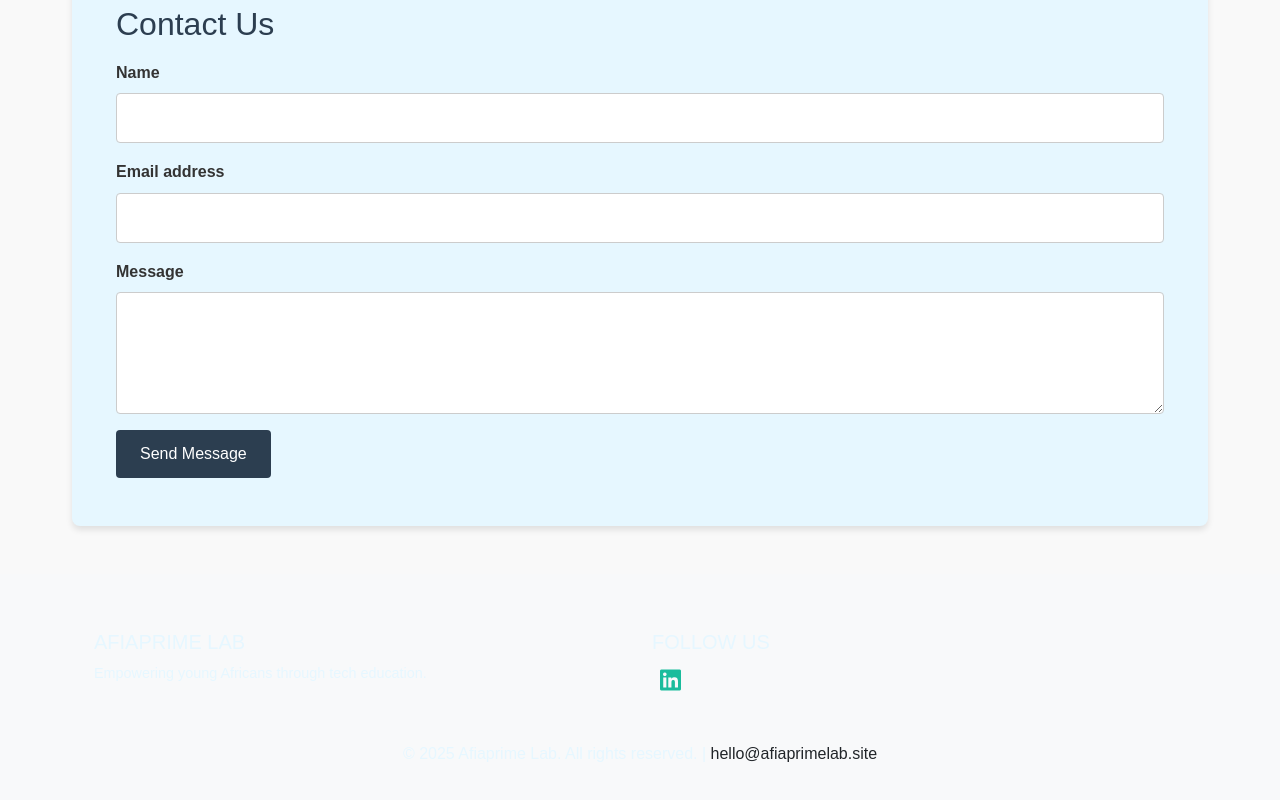
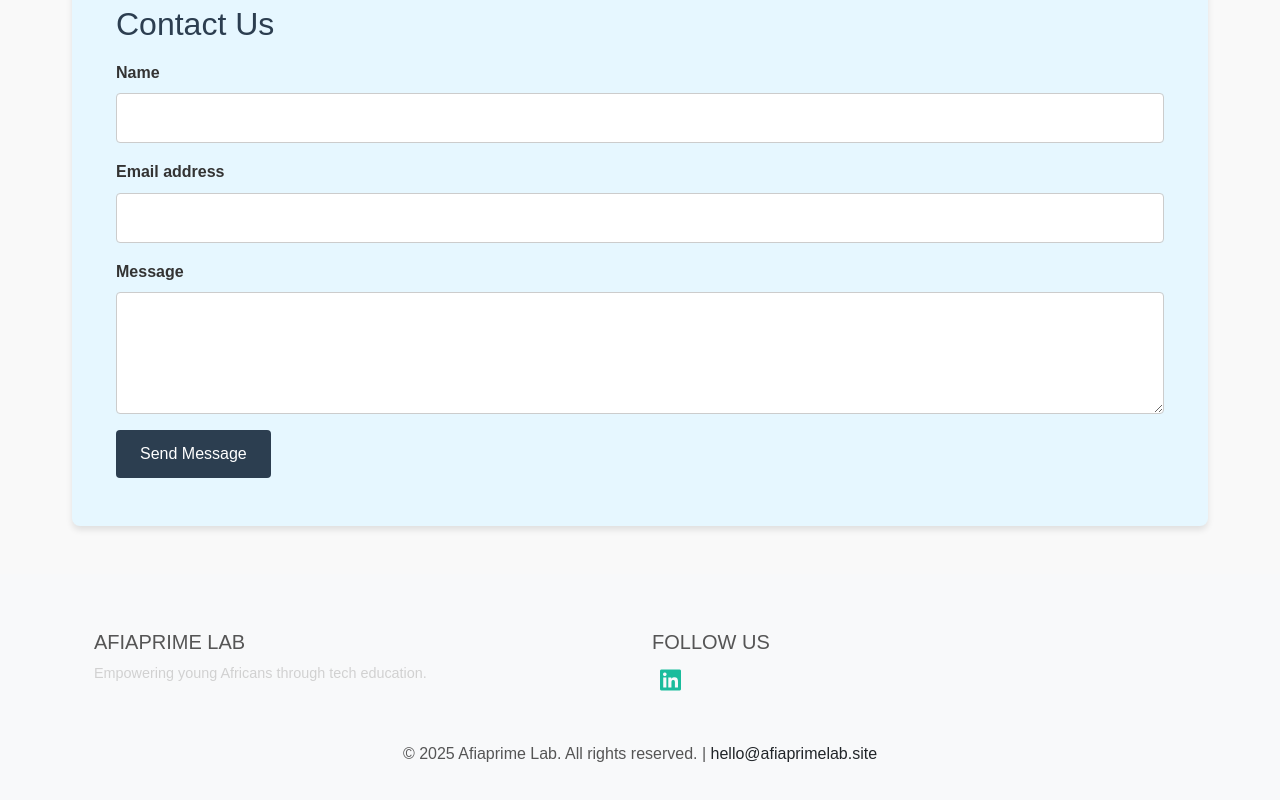
Before and after one commit to Chinuaoku/Afiaprime-Lab, a plain HTML site: page index.html in a window 1280 px wide. Shown: the part 2177-2977 px from the top of the page. Drawn offline with nearby package versions, Linux system fonts and the light colour scheme; some icons are missing; a web font is replaced by a local one.

Commit message:
Update style.css

```diff
--- a/style.css
+++ b/style.css
@@ -121,8 +121,8 @@ section ul li {
 
 /* Footer */
 footer {
-    background-color: #2c3e50; /* Dark blue */
-    color: #e6f7ff; /* Very light blue background for contact form section */
+    background-color: #555; /* Dark blue */
+    color: #555; /* Very light blue background for contact form section */
     text-align: center;
     padding: 2rem 0;
     margin-top: 3rem;
@@ -142,7 +142,7 @@ footer .social-links a:hover {
 footer p {
     margin: 0;
     font-size: 0.9rem;
-    color: #e6f7ff; /* Lighter color for better contrast */
+    color: #d1d1d1; /* Lighter color for better contrast */
 }
 
 footer a {
```
